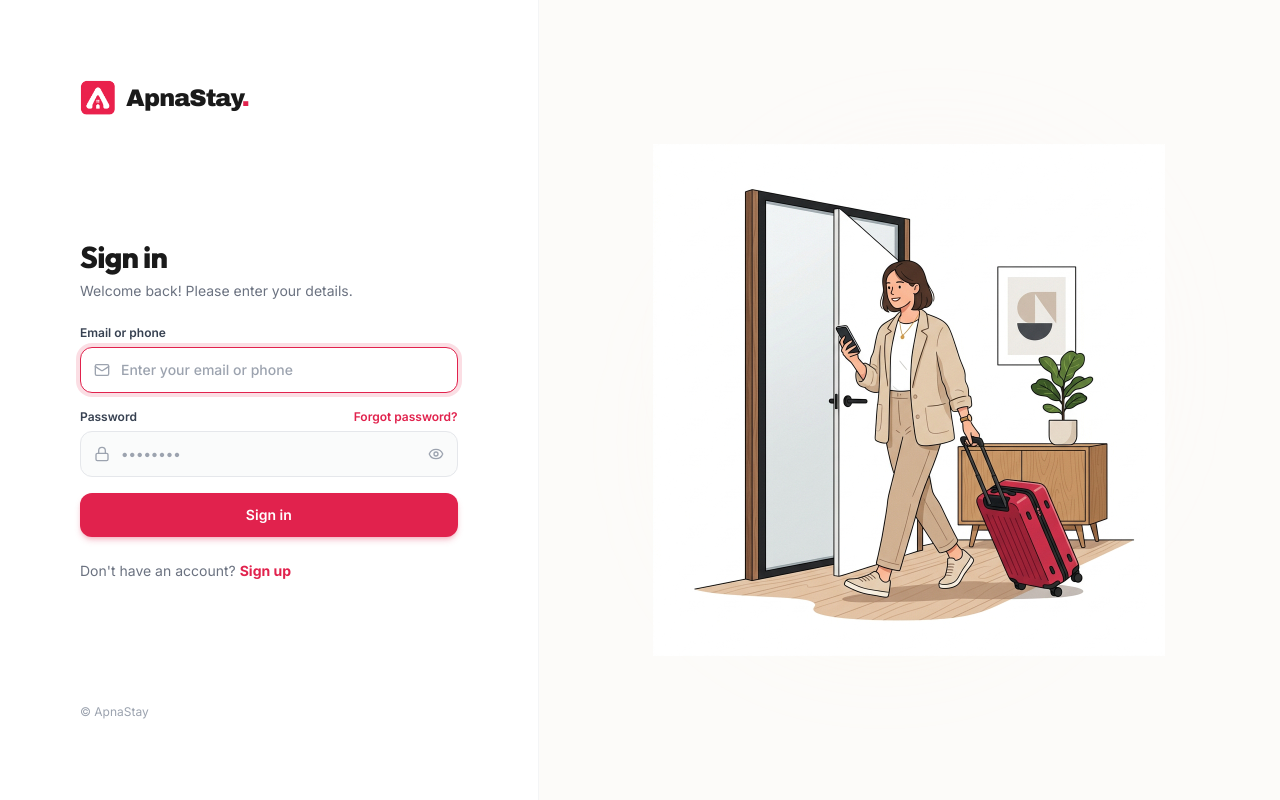
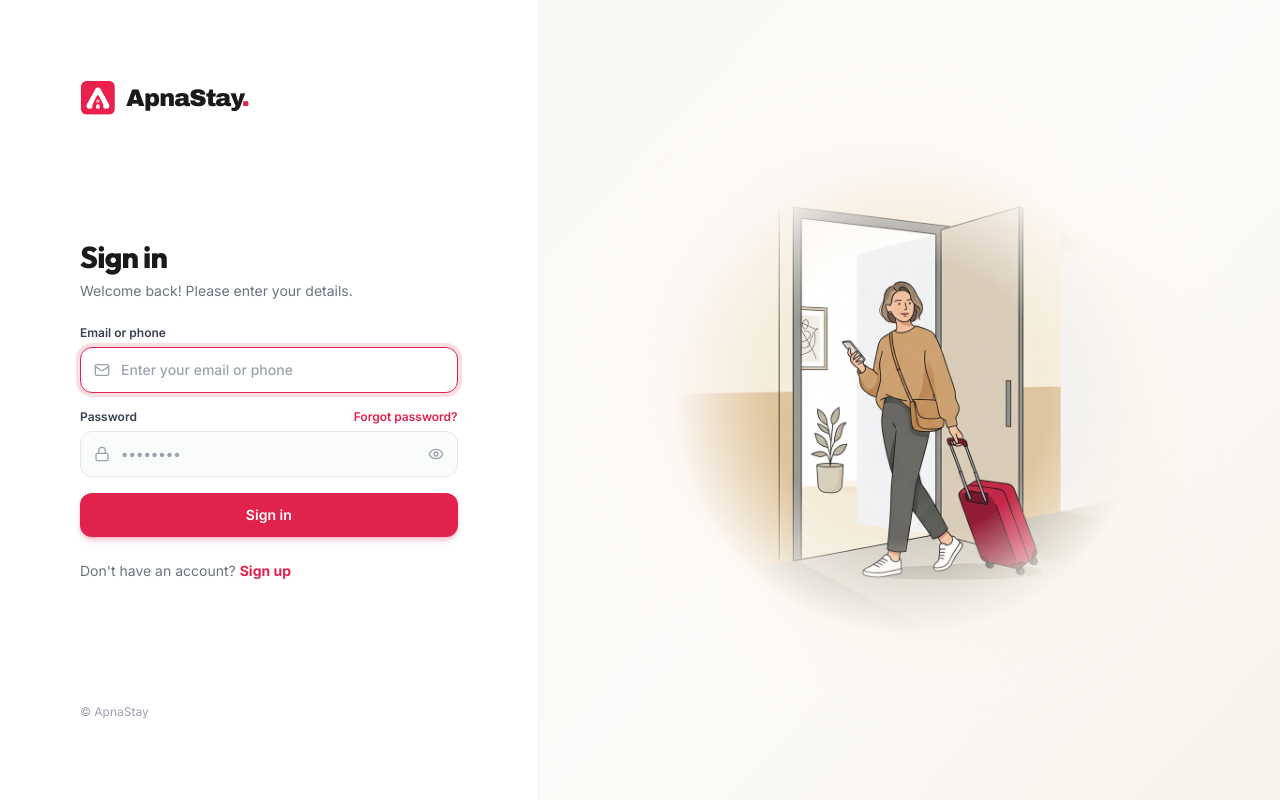
Before and after one commit to amannex/apnastay, a Next.js app: page /login in a window 1280 px wide. Built offline with nearby package versions, Linux system fonts and the light colour scheme; no server answers.

Commit message:
style(login): blend image edges seamlessly into background using radial feathering mask

```diff
--- a/src/views/LoginPage.tsx
+++ b/src/views/LoginPage.tsx
@@ -310,21 +310,27 @@ export default function LoginPage() {
       </div>
 
       {/* ========================================================================= */}
-      {/* RIGHT HALF: SEAMLESS ARTWORK (SMALLER THAN BG, DIRECTLY BLENDED)          */}
+      {/* RIGHT HALF: SEAMLESS ARTWORK (FEATHERED EDGES BLENDED TO BACKGROUND)     */}
       {/* ========================================================================= */}
-      <div className="hidden lg:flex lg:w-[54%] xl:w-[58%] min-h-screen relative overflow-hidden bg-[#FCFBF9] border-l border-gray-100/80 items-center justify-center p-8 lg:p-12 xl:p-16">
+      <div className="hidden lg:flex lg:w-[54%] xl:w-[58%] min-h-screen relative overflow-hidden bg-gradient-to-br from-[#FAF8F5] via-[#FCFBF9] to-[#F7F3EC] border-l border-gray-100/80 items-center justify-center p-8 lg:p-12 xl:p-16">
 
-        {/* Soft Ambient Light Glows */}
-        <div className="absolute top-1/4 right-1/4 w-80 h-80 bg-rose-100/30 rounded-full blur-3xl pointer-events-none" />
-        <div className="absolute bottom-1/4 left-1/4 w-80 h-80 bg-amber-100/25 rounded-full blur-3xl pointer-events-none" />
+        {/* Soft Ambient Warm Glows */}
+        <div className="absolute top-1/4 right-1/4 w-96 h-96 bg-rose-100/30 rounded-full blur-3xl pointer-events-none" />
+        <div className="absolute bottom-1/4 left-1/4 w-96 h-96 bg-amber-100/30 rounded-full blur-3xl pointer-events-none" />
 
-        {/* The Illustration: Sized comfortably, sitting directly on the canvas */}
+        {/* The Illustration: Edges feathered & blended directly into background */}
         <div className="relative z-10 w-full max-w-md xl:max-w-lg flex items-center justify-center">
-          <img
-            src="/auth-vector-art.jpg"
-            alt="Person entering modern room illustration"
-            className="w-full h-auto max-h-[75vh] object-contain mix-blend-multiply"
-          />
+          <div className="relative w-[380px] h-[380px] xl:w-[480px] xl:h-[480px] max-w-full">
+            <img
+              src="/auth-vector-art.jpg"
+              alt="Person entering modern room illustration"
+              style={{
+                WebkitMaskImage: 'radial-gradient(ellipse closest-side at center, rgba(0, 0, 0, 1) 58%, rgba(0, 0, 0, 0) 98%)',
+                maskImage: 'radial-gradient(ellipse closest-side at center, rgba(0, 0, 0, 1) 58%, rgba(0, 0, 0, 0) 98%)',
+              }}
+              className="w-full h-full object-contain pointer-events-none select-none"
+            />
+          </div>
         </div>
 
       </div>
```
Also changed, not shown: public/auth-vector-art.jpg.
